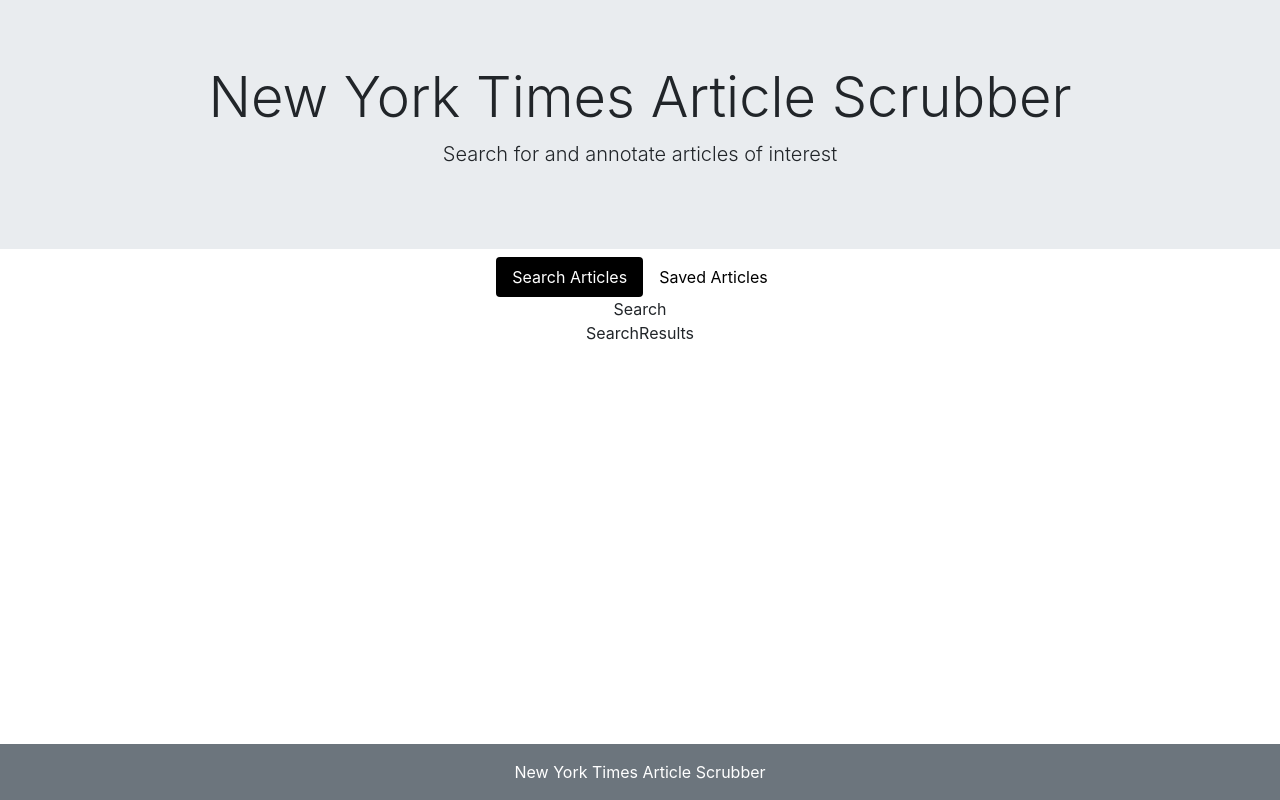
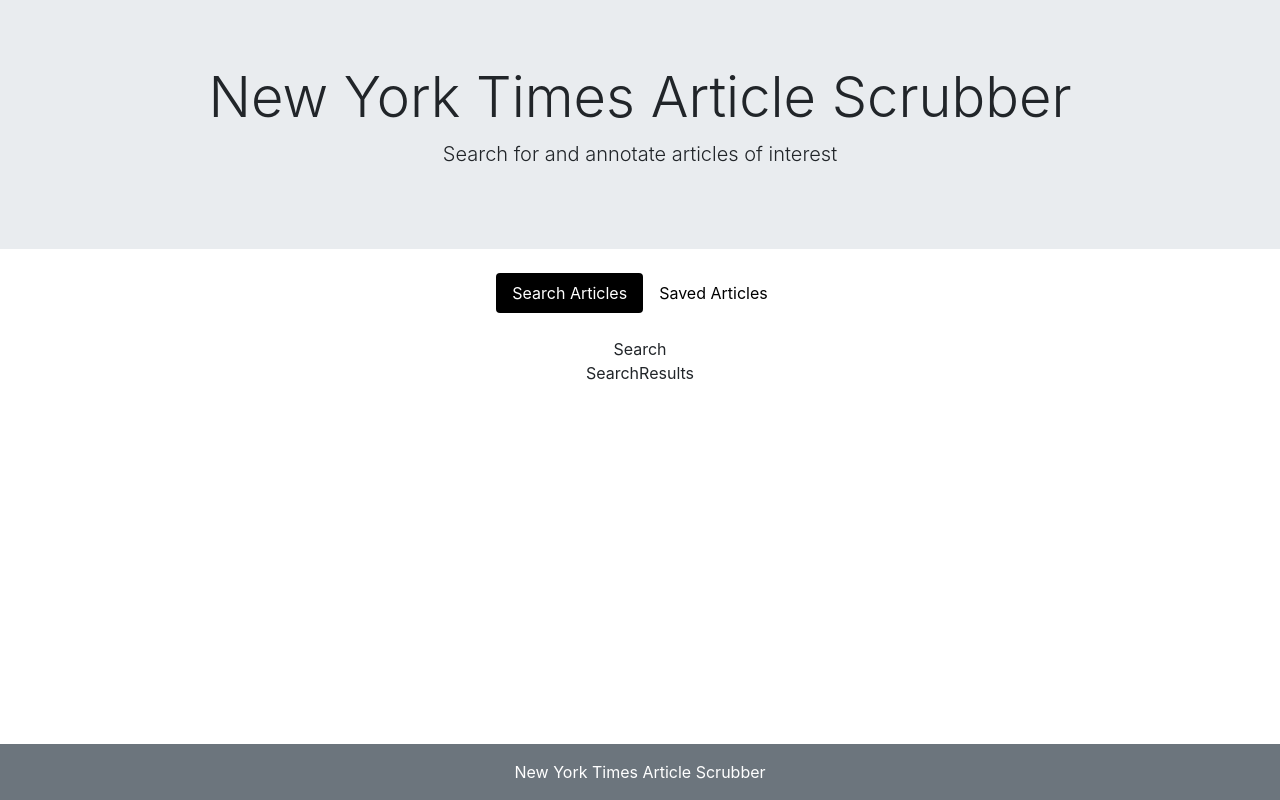
Before and after one commit to BenRGarcia/React-NYT-Api, a React app in the folder client/: page / in a window 1280 px wide. Built offline with nearby package versions, Linux system fonts and the light colour scheme; the HTML template or start-up script is replaced by a standard one.

Commit message:
Add bottom margin

```diff
--- a/client/src/components/Navbar/Navbar.js
+++ b/client/src/components/Navbar/Navbar.js
@@ -9,7 +9,7 @@
 
 export const Navbar = () => {
   return (
-    <nav className='nav nav-pills justify-content-center'>
+    <nav className='nav nav-pills justify-content-center my-4'>
       <Link
         to='/'
         className={linkCSSClass("/")}
```
